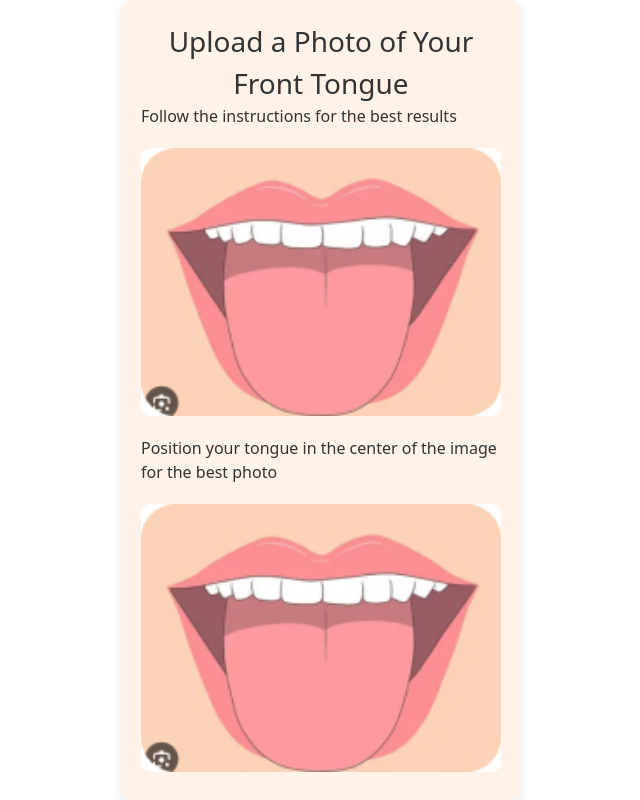
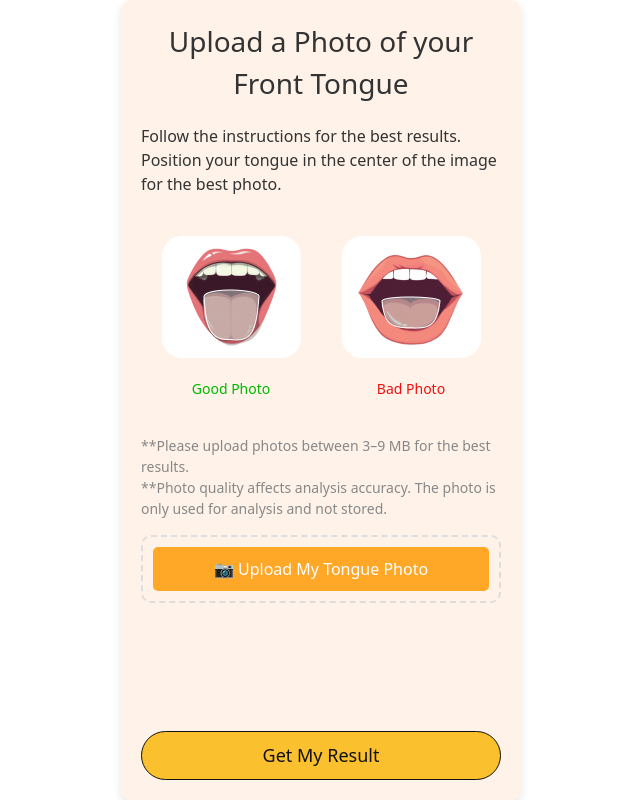
Before and after one commit to wparng/AI-FoodTherapist, a React (Create React App) app in the folder frontend/: page /upload-photo in a window 1280 px wide. Shown: the whole page, without its empty margins (319-959 px from the left). Built offline with nearby package versions, Linux system fonts and the light colour scheme.

Commit message:
update upload-photo page style and images

```diff
--- a/frontend/src/App.css
+++ b/frontend/src/App.css
@@ -83,94 +83,6 @@ img {
 .checkbox-container {
   margin: 20px 0;
 }
-/* Upload Photo Page*/
-.instructions {
-  font-size: 16px;
-  color: #333;
-  margin-bottom: 10px;
-}
-
-.instruction-list {
-  list-style-type: none;
-  padding: 0;
-  margin-bottom: 20px;
-  text-align: left;
-}
-
-.instruction-list li {
-  margin: 5px 0;
-  font-size: 14px;
-  color: #666;
-}
-
-.note {
-  font-size: 14px;
-  color: #888;
-  margin-bottom: 20px;
-}
-
-.file-upload {
-  border: 2px dashed #ddd;
-  padding: 20px;
-  border-radius: 10px;
-  margin-bottom: 20px;
-  position: relative;
-}
-
-.file-label {
-  display: block;
-  width: 100%;
-  height: 100%;
-  cursor: pointer;
-  position: absolute;
-  top: 0;
-  left: 0;
-  color: #888;
-  text-align: center;
-  line-height: 70px;
-}
-
-input[type="file"] {
-  display: none;
-}
-
-.image-preview {
-  margin: 20px 0;
-  border: 1px solid #ddd;
-  border-radius: 10px;
-  position: relative;
-}
-
-.image-container {
-  position: relative;
-}
-
-.uploaded-image {
-  width: 100%;
-  height: auto;
-  display: block;
-}
-
-.delete-button {
-  position: absolute;
-  top: 1px;
-  right: 10px;
-  background-color: #ffffffcc;
-  border: none;
-  border-radius: 50%;
-  padding: 5px;
-  cursor: pointer;
-  z-index: 10;
-  width: 36px;
-  color: #fbc02d;
-  font-weight: 900;
-}
-
-.delete-button:hover,
-.delete-button:active {
-  background-color: #ff912c;
-  color: #fef2e9;
-}
 
 /* Questionnaire Page*/
 .questionnaire {
--- /dev/null
+++ b/frontend/src/components/UploadPhoto.css
@@ -0,0 +1,116 @@
+.upload-photo-container {
+  padding: 20px;
+  border-radius: 10px;
+  margin: 0 auto;
+  text-align: center;
+  display: flex;
+  flex-direction: column;
+  height: 100vh;
+}
+
+h1 {
+  font-size: 24px;
+  margin-bottom: 20px;
+}
+
+.instructions {
+  color: #333;
+  margin-bottom: 20px;
+  text-align: left;
+}
+.instructions p {
+  font-size: 16px;
+  margin: 0;
+}
+.content {
+  flex: 1;
+  overflow-y: auto;
+  margin-bottom: 20px;
+}
+
+.photo-preview-container {
+  display: flex;
+  justify-content: space-around;
+  margin-bottom: 20px;
+}
+
+.good-photo,
+.bad-photo {
+  text-align: center;
+}
+.good-photo p,
+.bad-photo p {
+  font-size: 14px;
+}
+.good-photo {
+  color: #01b801;
+}
+.bad-photo {
+  color: #ef1010;
+}
+
+.note {
+  color: #888;
+  margin-bottom: 20px;
+  text-align: left;
+}
+.upload-photo-container .note {
+  font-size: 14px;
+}
+.file-upload {
+  border: 2px dashed #ddd;
+  padding: 10px;
+  border-radius: 10px;
+  margin-bottom: 20px;
+  position: relative;
+}
+
+.file-label {
+  display: block;
+  width: 100%;
+  cursor: pointer;
+  text-align: center;
+  padding: 10px;
+  background-color: #ffa726;
+  color: white;
+  border-radius: 5px;
+  margin-bottom: 0;
+}
+
+input[type="file"] {
+  display: none;
+}
+
+.image-preview {
+  margin: 20px 0;
+  border: 1px solid #ddd;
+  border-radius: 10px;
+  position: relative;
+}
+
+.uploaded-image {
+  width: 100%;
+  height: auto;
+  display: block;
+}
+
+.delete-button {
+  position: absolute;
+  top: 1px;
+  right: 10px;
+  background-color: #ffffffcc;
+  border: none;
+  border-radius: 50%;
+  padding: 5px;
+  cursor: pointer;
+  z-index: 10;
+  width: 36px;
+  color: #fbc02d;
+  font-weight: 900;
+}
+
+.delete-button:hover,
+.delete-button:active {
+  background-color: #ff912c;
+  color: #fef2e9;
+}
--- a/frontend/src/components/UploadPhoto.js
+++ b/frontend/src/components/UploadPhoto.js
@@ -1,6 +1,7 @@
 import React, { useState } from "react";
 import { useNavigate } from "react-router-dom";
 import Modal from "./Modal";
+import "./UploadPhoto.css";
 
 const UploadPhoto = ({ setPredictionResult }) => {
   const [image, setImage] = useState(null);
@@ -88,18 +89,30 @@ const UploadPhoto = ({ setPredictionResult }) => {
   };
 
   return (
-    <div className="app">
-      <h1>Upload a Photo of Your Front Tongue</h1>
+    <div className="app upload-photo-container">
+      <h1>Upload a Photo of your Front Tongue</h1>
+      <div className="content">
         <div className="instructions">
-        <p>Follow the instructions for the best results</p>
-        <img src="/assets/images/tongue.jpg" alt="Tongue" />
+          <p>Follow the instructions for the best results.</p>
           <p>
-          Position your tongue in the center of the image for the best photo
+            Position your tongue in the center of the image for the best photo.
           </p>
-        <img src="/assets/images/tongue.jpg" alt="Tongue" />
         </div>
+
+        <div className="photo-preview-container">
+          <div className="good-photo">
+            <img src="/assets/images/tongue-goodexp.png" alt="Good Photo" />
+            <p>Good Photo</p>
+          </div>
+          <div className="bad-photo">
+            <img src="/assets/images/tongue-badexp.png" alt="Bad Photo" />
+            <p>Bad Photo</p>
+          </div>
+        </div>
+
         <p className="note">
-        **Please upload photos between 3–9 MB for the best results. <br />
+          **Please upload photos between 3–9 MB for the best results.
+          <br />
           **Photo quality affects analysis accuracy. The photo is only used for
           analysis and not stored.
         </p>
@@ -107,13 +120,18 @@ const UploadPhoto = ({ setPredictionResult }) => {
         {image && (
           <div className="image-preview">
             <div className="image-container">
-            <img src={image} alt="Uploaded Tongue" className="uploaded-image" />
+              <img
+                src={image}
+                alt="Uploaded Tongue"
+                className="uploaded-image"
+              />
               <button className="delete-button" onClick={handleDelete}>
                 X
               </button>
             </div>
           </div>
         )}
+
         {!isUploaded && (
           <div className="file-upload">
             <input
@@ -123,13 +141,16 @@ const UploadPhoto = ({ setPredictionResult }) => {
               accept="image/*"
             />
             <label htmlFor="file-input" className="file-label">
-            Select file +
+              📷 Upload My Tongue Photo
             </label>
           </div>
         )}
-      <button className="upload-button" onClick={handleUpload}>
-        Upload
+      </div>
+
+      <button className="get-result-button" onClick={handleUpload}>
+        Get My Result
       </button>
+
       {showModal && (
         <Modal
           heading="Warning"
```
Also changed, not shown: frontend/public/assets/images/tongue-badexp.png (added), frontend/public/assets/images/tongue-goodexp.png (added). Lines whose indentation alone changed are shown as unchanged.
